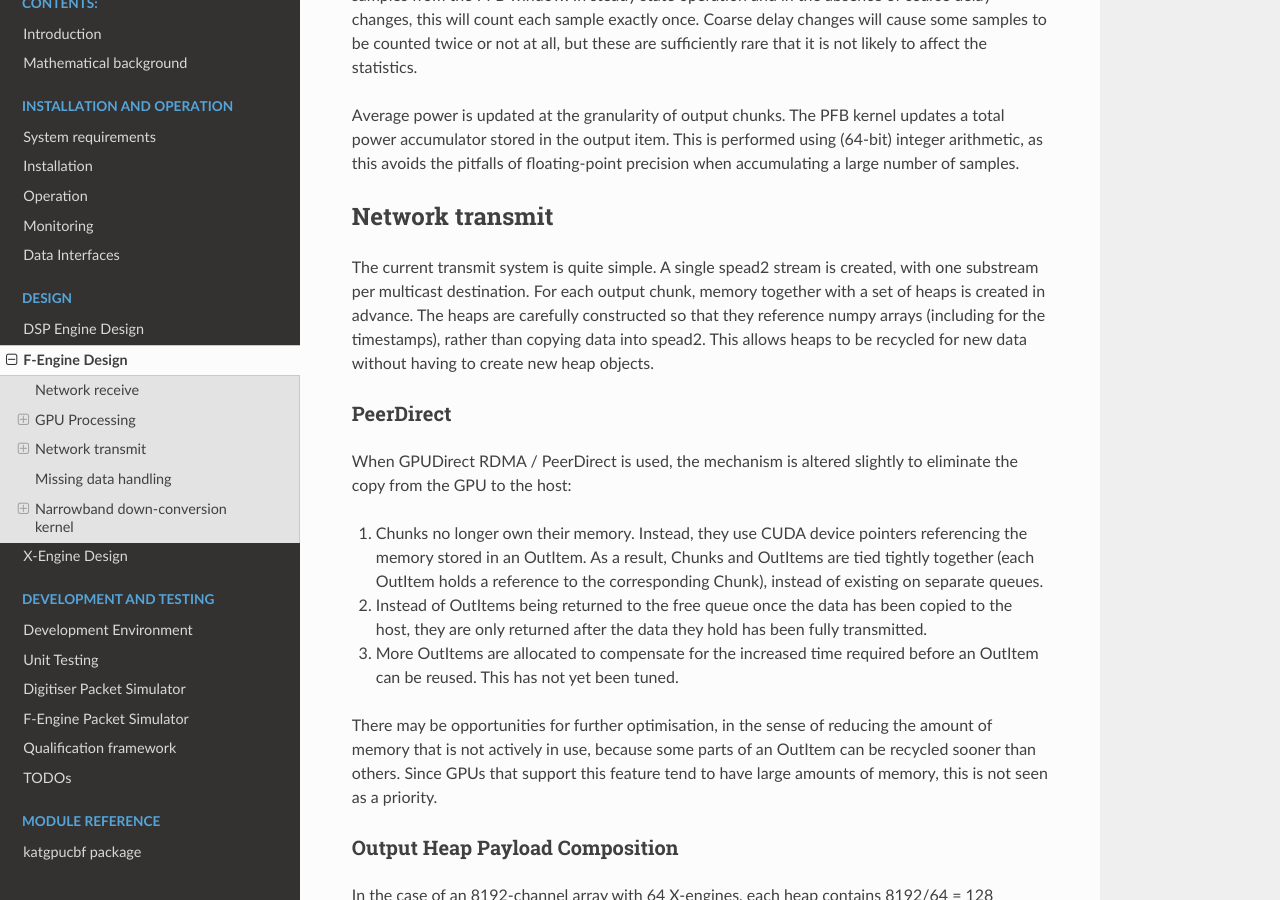
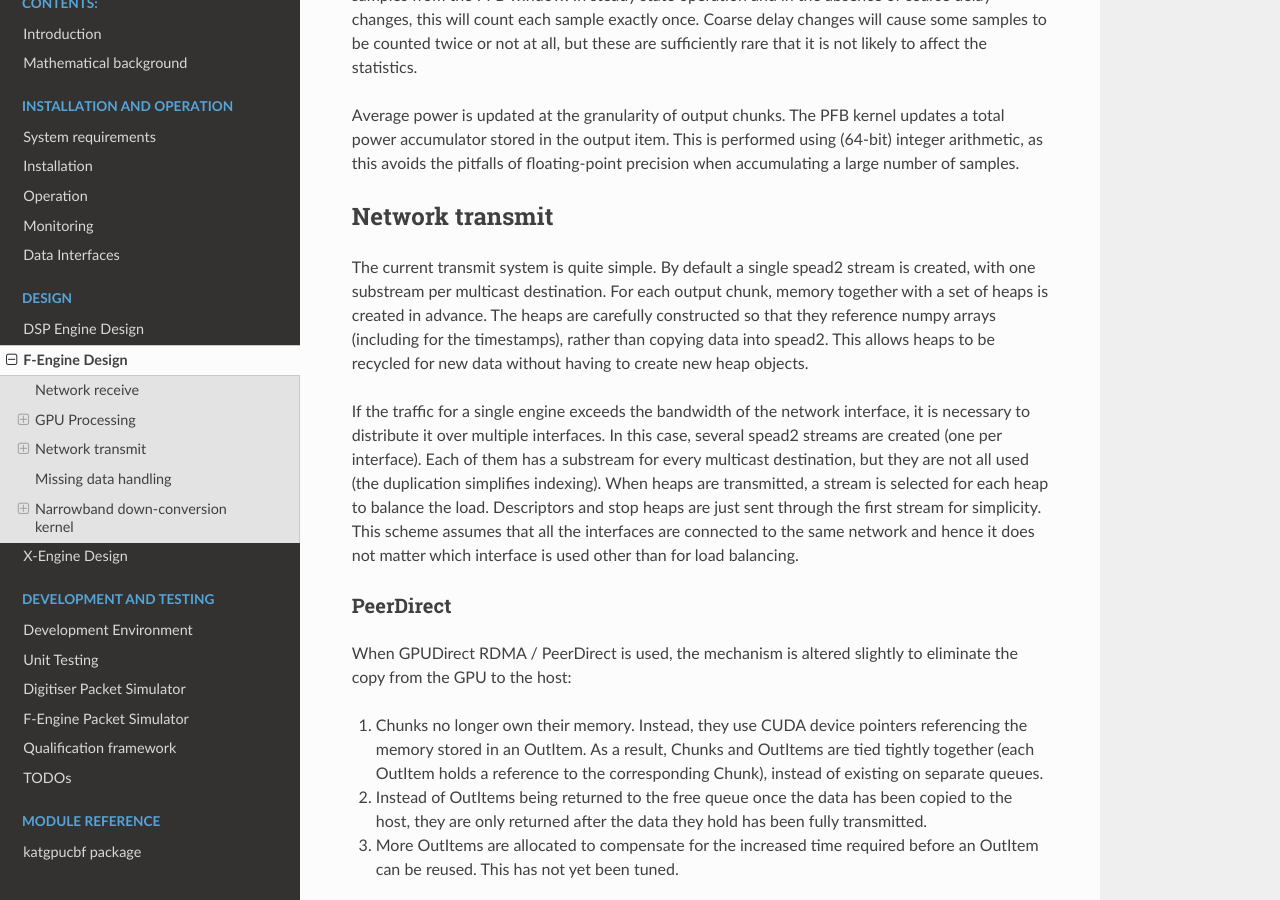
Before and after one commit to ska-sa/katgpucbf, a Sphinx documentation site: the page built from doc/fgpu.design.rst, in a window 1280 px wide and 900 px high, scrolled down 9221 px. Built offline with Sphinx 7.4.7 and the Read the Docs theme 2.0.0, drawn with Linux system fonts in a browser that asks for light colours; a script that is not in the unit is left out; the version number could not be read and is left out.

Commit message:
fgpu: update design doc for multiple transmit interfaces

```diff
--- a/doc/fgpu.design.rst
+++ b/doc/fgpu.design.rst
@@ -450,12 +450,22 @@ floating-point precision when accumulating a large number of samples.
 
 Network transmit
 ----------------
-The current transmit system is quite simple. A single spead2 stream is created,
-with one substream per multicast destination. For each output chunk, memory
-together with a set of heaps is created in advance. The heaps are carefully
-constructed so that they reference numpy arrays (including for the timestamps),
-rather than copying data into spead2. This allows heaps to be recycled for new
-data without having to create new heap objects.
+The current transmit system is quite simple. By default a single spead2 stream
+is created, with one substream per multicast destination. For each output
+chunk, memory together with a set of heaps is created in advance. The heaps are
+carefully constructed so that they reference numpy arrays (including for the
+timestamps), rather than copying data into spead2. This allows heaps to be
+recycled for new data without having to create new heap objects.
+
+If the traffic for a single engine exceeds the bandwidth of the network
+interface, it is necessary to distribute it over multiple interfaces. In this
+case, several spead2 streams are created (one per interface). Each of them has
+a substream for every multicast destination, but they are not all used (the
+duplication simplifies indexing). When heaps are transmitted, a stream is
+selected for each heap to balance the load. Descriptors and stop heaps are
+just sent through the first stream for simplicity. This scheme assumes that
+all the interfaces are connected to the same network and hence it does not
+matter which interface is used other than for load balancing.
 
 PeerDirect
 ^^^^^^^^^^
```
